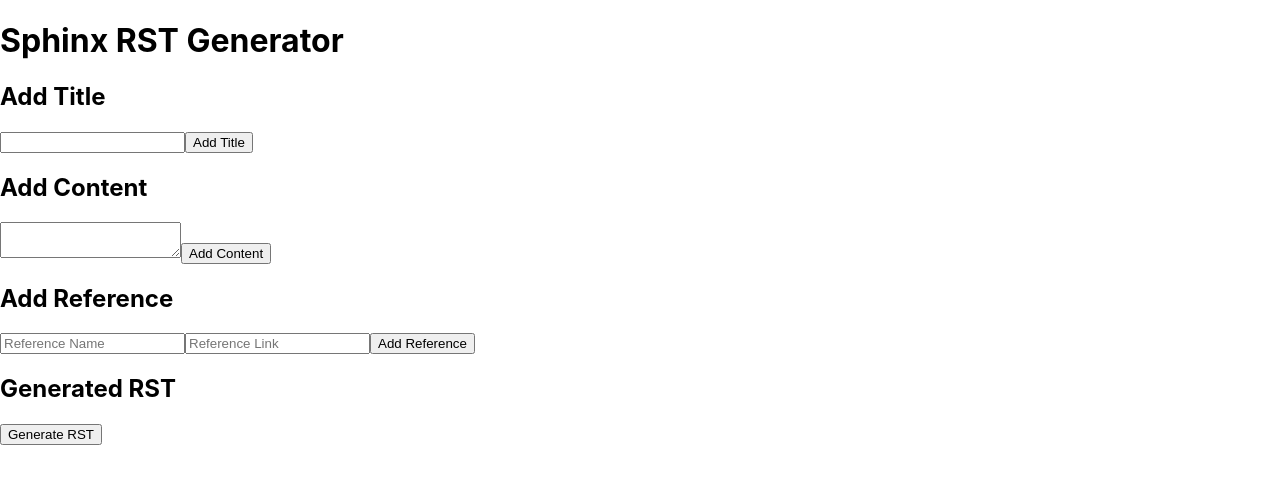
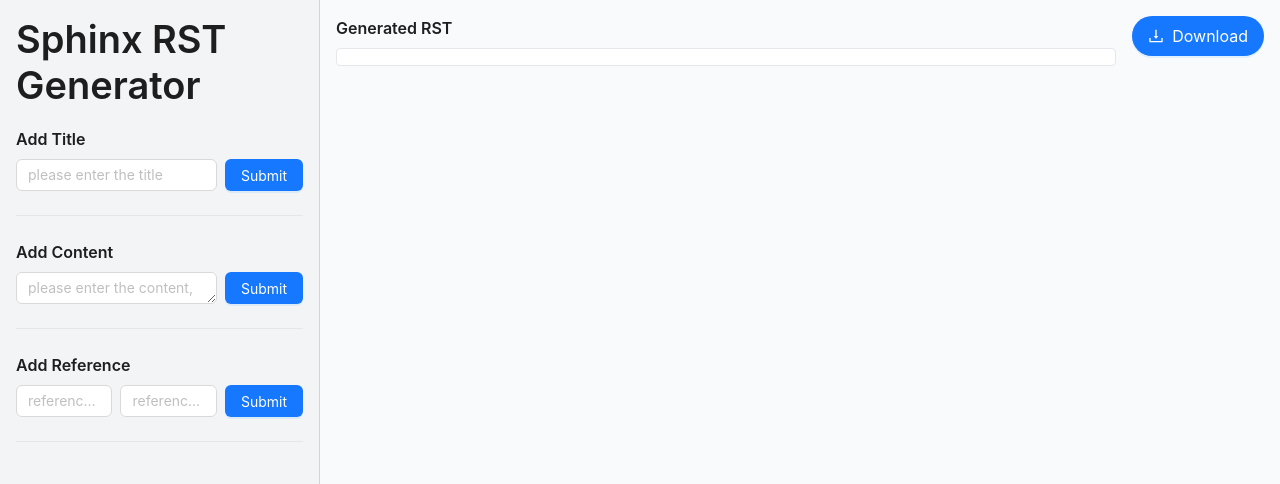
Before and after one commit to Miramila/Document_writing_sphinx, a React (Create React App) app in the folder frontend/: page / in a window 1280 px wide. Shown: the top 484 px of the page. Built offline with nearby package versions, Linux system fonts and the light colour scheme.

Commit message:
revise the front end page

```diff
--- /dev/null
+++ b/frontend/postcss.config.js
@@ -0,0 +1,6 @@
+module.exports = {
+  plugins: {
+    tailwindcss: {},
+    autoprefixer: {},
+  },
+}
--- a/frontend/src/App.js
+++ b/frontend/src/App.js
@@ -1,57 +1,151 @@
-import React, { useState } from 'react';
-import axiosInstance from './axiosInstance';
+import React, { useState } from "react";
+import axiosInstance from "./axiosInstance";
+
+import {
+  Button,
+  Divider,
+  Input,
+  Space,
+  Typography,
+} from "antd";
+import { DownloadOutlined } from "@ant-design/icons";
 
 function App() {
-  const [title, setTitle] = useState('');
-  const [content, setContent] = useState('');
-  const [reference, setReference] = useState({ name: '', link: '' });
+
+  const { TextArea } = Input;
+  const [title, setTitle] = useState("");
+  const [content, setContent] = useState("");
+  const [reference, setReference] = useState({ name: "", link: "" });
   const [rstDocument, setRstDocument] = useState([]);
 
   const addTitle = async () => {
-    const response = await axiosInstance.post('/add-title', { title });
+    const response = await axiosInstance.post("/add-title", { title });
     setRstDocument([...rstDocument, response.data.rst]);
   };
 
   const addContent = async () => {
-    const response = await axiosInstance.post('/add-content', { content });
+    const response = await axiosInstance.post("/add-content", { content });
     setRstDocument([...rstDocument, response.data.rst]);
   };
 
   const addReference = async () => {
-    const response = await axiosInstance.post('/add-reference', reference);
+    const response = await axiosInstance.post("/add-reference", reference);
     setRstDocument([...rstDocument, response.data.rst]);
   };
 
   const generateRst = async () => {
-    const response = await axiosInstance.post('/generate-rst', { content_list: rstDocument });
+    const response = await axiosInstance.post("/generate-rst", {
+      content_list: rstDocument,
+    });
     console.log(response.data.rst);
   };
 
   return (
-    <div>
-      <h1>Sphinx RST Generator</h1>
-      <div>
+    <div className="flex h-screen bg-gray-200">
+      <div className="w-1/4 p-4 border-r border-gray-300 bg-gray-100">
+        <Typography.Title level={1}>Sphinx RST Generator</Typography.Title>
+        <Typography.Title level={5}>Add Title</Typography.Title>
+        <Space>
+          <Input
+            placeholder="please enter the title "
+            value={title}
+            onChange={(e) => setTitle(e.target.value)}
+          />
+          <Button type="primary" onClick={addTitle}>
+            Submit
+          </Button>
+        </Space>
+        <Divider />
+
+        <Typography.Title level={5}>Add Content</Typography.Title>
+        <Space>
+          <TextArea
+            rows={1}
+            placeholder="please enter the content, max length 400"
+            maxLength={400}
+            value={content}
+            onChange={(e) => setContent(e.target.value)}
+          />
+          <Button type="primary" onClick={addContent}>
+            Submit
+          </Button>
+        </Space>
+        <Divider />
+
+        <Typography.Title level={5}>Add Reference</Typography.Title>
+        <Space>
+          <Input
+            placeholder="reference name "
+            value={reference.name}
+            onChange={(e) =>
+              setReference({ ...reference, name: e.target.value })
+            }
+          />
+          <Input
+            placeholder="reference link"
+            value={reference.link}
+            onChange={(e) =>
+              setReference({ ...reference, link: e.target.value })
+            }
+          />
+
+          <Button type="primary" onClick={addReference}>
+            Submit
+          </Button>
+        </Space>
+        <Divider />
+      </div>
+
+
+      <div className="flex flex-col w-3/4 p-4 bg-gray-50">
+        <div className="flex justify-between items-start">
+          <div className="flex-1">
+            <Typography.Title level={5}>Generated RST</Typography.Title>
+            <pre className="p-2 bg-white border rounded">{rstDocument.join("\n")}</pre>
+          </div>
+          <Button
+            type="primary"
+            shape="round"
+            icon={<DownloadOutlined />}
+            size={"large"}
+            onClick={generateRst}
+            className="ml-4"
+          >
+            Download
+          </Button>
+        </div>
+
+
+
+    </div>
+    </div>
+
+    // <div>
+    // <ToolBar />
+    // {/* <h1>Sphinx RST Generator</h1> */}
+    /* <div>
         <h2>Add Title</h2>
         <input type="text" value={title} onChange={(e) => setTitle(e.target.value)} />
         <button onClick={addTitle}>Add Title</button>
-      </div>
-      <div>
-        <h2>Add Content</h2>
-        <textarea value={content} onChange={(e) => setContent(e.target.value)}></textarea>
-        <button onClick={addContent}>Add Content</button>
-      </div>
-      <div>
-        <h2>Add Reference</h2>
-        <input type="text" placeholder="Reference Name" value={reference.name} onChange={(e) => setReference({ ...reference, name: e.target.value })} />
-        <input type="text" placeholder="Reference Link" value={reference.link} onChange={(e) => setReference({ ...reference, link: e.target.value })} />
-        <button onClick={addReference}>Add Reference</button>
-      </div>
-      <div>
-        <h2>Generated RST</h2>
-        <pre>{rstDocument.join('\n')}</pre>
-      </div>
-      <button onClick={generateRst}>Generate RST</button>
-    </div>
+      </div> */
+
+    //   <div>
+    //     <h2>Add Content</h2>
+    //     <textarea value={content} onChange={(e) => setContent(e.target.value)}></textarea>
+    //     <button onClick={addContent}>Add Content</button>
+    //   </div>
+    //   <div>
+    //     <h2>Add Reference</h2>
+    //     <input type="text" placeholder="Reference Name" value={reference.name} onChange={(e) => setReference({ ...reference, name: e.target.value })} />
+    //     <input type="text" placeholder="Reference Link" value={reference.link} onChange={(e) => setReference({ ...reference, link: e.target.value })} />
+    //     <button onClick={addReference}>Add Reference</button>
+    //   </div>
+    //   <div>
+    //     <h2>Generated RST</h2>
+    //     <pre>{rstDocument.join('\n')}</pre>
+    //   </div>
+    //   <button onClick={generateRst}>Generate RST</button>
+    // </div>
   );
 }
 
--- /dev/null
+++ b/frontend/src/components/ToolBar.js
@@ -0,0 +1,51 @@
+import React from "react";
+import { Button, Divider, Flex, Input, Space, Typography } from "antd";
+import { DownloadOutlined } from "@ant-design/icons";
+
+const ToolBar = () => {
+  const { TextArea } = Input;
+
+  return (
+    <div className="flex h-screen bg-gray-200">
+        <div className="w-1/4 p-4 border-r border-gray-300 bg-gray-100">
+    <Typography.Title level={1}>Sphinx RST Generator</Typography.Title>
+
+      <Typography.Title level={5}>Add Title</Typography.Title>
+      <Space>
+        <Input placeholder="please enter the title " />
+        <Button type="primary">Submit</Button>
+      </Space>
+      <Divider />
+
+      <Typography.Title level={5}>Add Content</Typography.Title>
+      <Space>
+        <TextArea rows={1} placeholder="please enter the content" maxLength={6} />
+        <Button type="primary">Submit</Button>
+      </Space>
+    <Divider />
+
+    <Typography.Title level={5}>Add Reference</Typography.Title>
+      <Space>
+      <Input placeholder="reference name " />
+      <Input placeholder="reference link" />
+
+        <Button type="primary">Submit</Button>
+      </Space>
+    <Divider />
+
+
+    </div>
+
+    <div className="flex flex-col w-3/4 p-4 bg-gray-50">
+        <Flex className="h-1/2">
+    <Button type="primary" shape="round" icon={<DownloadOutlined />} size={"large"}>
+            Download
+          </Button>
+          </Flex>
+
+    </div>
+    </div>
+  );
+};
+
+export default ToolBar;
--- a/frontend/src/index.js
+++ b/frontend/src/index.js
@@ -1,6 +1,7 @@
 import React from 'react';
 import ReactDOM from 'react-dom/client';
-import './index.css';
+// import './index.css';
+import './tailwind.css';
 import App from './App';
 import reportWebVitals from './reportWebVitals';
 
--- /dev/null
+++ b/frontend/src/tailwind.css
@@ -0,0 +1,3 @@
+@tailwind base;
+@tailwind components;
+@tailwind utilities;
--- /dev/null
+++ b/frontend/tailwind.config.js
@@ -0,0 +1,11 @@
+/** @type {import('tailwindcss').Config} */
+
+module.exports = {
+  content: [
+    "./src/**/*.{js,jsx,ts,tsx,html}",
+  ],
+  theme: {
+    extend: {},
+  },
+  plugins: [],
+}
```
Also changed, not shown: frontend/package.json (+7 -0 lines), 1 other file (tests, documents, lock files or other folders).
